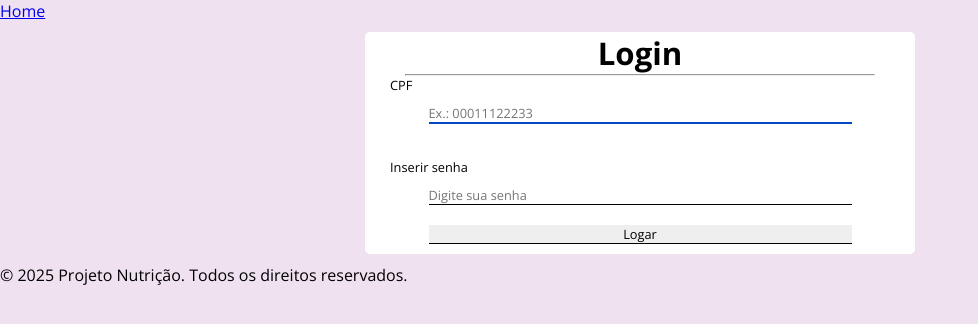
After one commit to fernandapirateli/PI-3, a Django app: page /logar in a window 1280 px wide. The commit adds this page. Shown: the top 324 px of the page, without its empty margins (0-978 px from the left). Run offline with Django 5.2, Linux system fonts and the light colour scheme.

Commit message:
feat: adicionado features Login e Logout

```diff
--- a/backend/users/urls.py
+++ b/backend/users/urls.py
@@ -4,4 +4,6 @@ from . import views
 urlpatterns = [
     path('', views.index, name='index'),
     path('registrar', views.registrar, name='registrar'),
+    path('logar', views.logar, name='logar'),
+    path('logout', views.logout, name='logout'),
 ]
--- a/backend/users/views.py
+++ b/backend/users/views.py
@@ -5,14 +5,14 @@ User = auth.get_user_model()
 
 
 def index(request):
+    contexto = {'login': False}
     if request.user.is_authenticated:
         contexto = {
             'first_name': request.user.first_name,
             'user_type': request.user.user_type,
+            'login': True,
         }
-        return render(request, 'index.html', contexto)
-    else:
-        return render(request, 'index.html')
+    return render(request, 'index.html', contexto)
 
 
 def registrar(request):
@@ -34,6 +34,29 @@ def registrar(request):
             )
             user.save()
             print(f'Usuário(a) {first_name} cadastrado(a) com sucesso')
-            return redirect('index')
+            return redirect('logar')
     else:
         return render(request, 'registrar.html')
+
+
+def logar(request):
+    if request.method == 'POST':
+        cpf = request.POST.get('cpf')
+        password = request.POST.get('password')
+
+        if User.objects.filter(username=cpf).exists():
+            user = auth.authenticate(request, username=cpf, password=password)
+
+            if user is not None:
+                auth.login(request, user)
+                print(f'Usuário {user.first_name} logado.')
+                return redirect('index')
+        else:
+            print('CPF ou senha inválidos')
+    return render(request, 'logar.html')
+
+
+def logout(request):
+    auth.logout(request)
+    contexto = {'login': False}
+    return render(request, 'index.html', contexto)
--- /dev/null
+++ b/frontend/templates/logar.html
@@ -0,0 +1,18 @@
+{% extends 'base.html' %}
+{% block content %}
+    <section class="container">
+        <div class="div-area">
+            <form class="form-area" method="POST">
+                {% csrf_token %}
+                <h1>Login</h1>
+                <hr width="100%" />
+                <label for="cpf" >CPF</label>
+                <input type="text" id="cpf" name="cpf" placeholder="Ex.: 00011122233" required autofocus>
+                <br>
+                <label for="password">Inserir senha</label>
+                <input type="password" id="password" name="password" placeholder="Digite sua senha" required>
+                <input type="submit" value="Logar" class="btn">
+            </form>
+        </div>
+    </section>
+{% endblock %}
--- a/frontend/templates/partials/_navbar.html
+++ b/frontend/templates/partials/_navbar.html
@@ -1,8 +1,18 @@
 <div class="App">
     <a href="/">Home</a>
-    <a href="registrar">Registrar</a>
-    <a href="">Login</a>
-    <a hidden href="">Calculadora</a>
-    <a hidden href="">Perfil</a>
-    <a hidden href="">Conteúdo</a>
+    {% if login == False %}
+        <a href="registrar">Registrar</a>
+        <a href="logar">Logar</a>
+    {% endif %}
+    {% if login == True %}
+        <a href="">Calculadora</a>
+        <a href="">Conteúdo</a>
+        <a hidden href="">Perfil</a>
+        <a href="logout">Logout</a>
+    {% endif %}
 </div>
+<div class="">
+    {% if login == True %}
+    <p>{{user_type}} | {{first_name}}</p>
+    {% endif %}
+</div>
--- a/frontend/templates/registrar.html
+++ b/frontend/templates/registrar.html
@@ -11,13 +11,13 @@
                 <input type="text" id="first_name" name="first_name" placeholder="Ex.: Helen" required autofocus>
                 <br>
                 <label for="cpf" >CPF</label>
-                <input type="text" id="cpf" name="cpf" placeholder="Ex.: 000.111.222-33" required autofocus>
+                <input type="text" id="cpf" name="cpf" placeholder="Ex.: 00011122233" required autofocus>
                 <br>
                 <label for="user_type" >Tipo de Usuário</label>
                 <input type="text" id="user_type" name="user_type" placeholder="Ex.: Professor(a)" required autofocus>
                 <br>
                 <label for="password">Inserir senha</label>
-                <input type="password" id="password1" name="password" placeholder="Digite sua senha" required>
+                <input type="password" id="password" name="password" placeholder="Digite sua senha" required>
                 <label for="password2">Confirmar senha</label>
                 <input type="password" id="password2" name="password2" placeholder="Repita a senha" disabled>
                 <input type="submit" value="Registrar" class="btn">
```
Also changed, not shown: TODO.md (+5 -5 lines).
